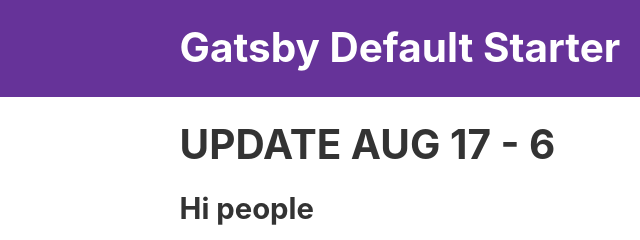
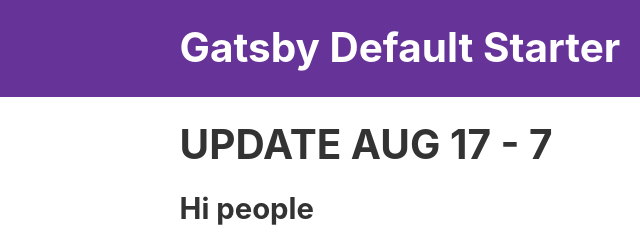
Before and after one commit to jade-framework/gatsby-default, a Gatsby site: page / in a window 1280 px wide. Shown: the top 240 px of the page, 0-640 px from the left. Built offline with nearby package versions, Linux system fonts and the light colour scheme; Gatsby itself is replaced by a stand-in of ours.

Commit message:
update index

```diff
--- a/src/pages/index.js
+++ b/src/pages/index.js
@@ -8,7 +8,7 @@
 const IndexPage = () => (
   <Layout>
     <SEO title="Home" />
-    <h1>UPDATE AUG 17 - 6</h1>
+    <h1>UPDATE AUG 17 - 7</h1>
     <h2>Hi people</h2>
     <p>Welcome to your new Gatsby site.</p>
     <p>Now go build something great.</p>
```
